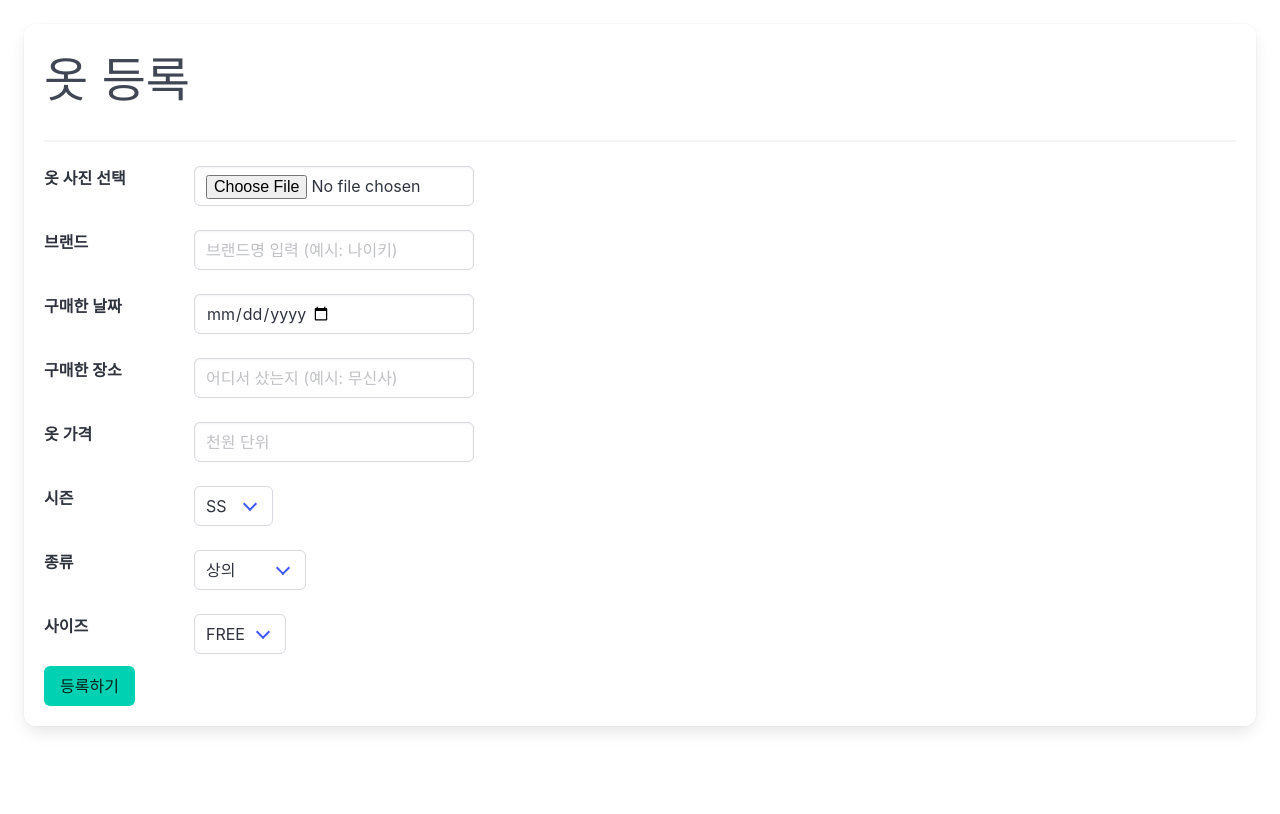
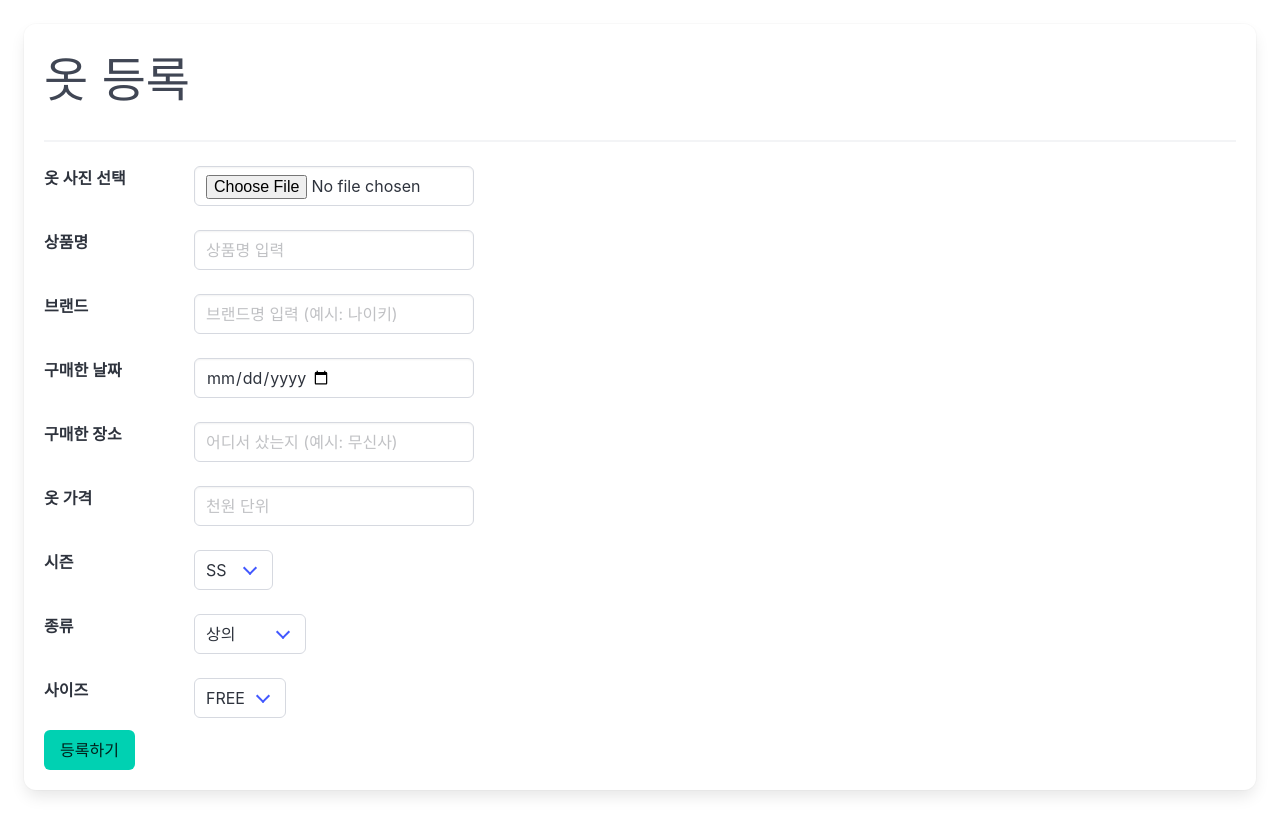
Before and after one commit to mg-2023/week01, a Flask app: page /closet/register in a window 1280 px wide. Before the commit the page ends 732 px from the top, so only its background shows below. Run offline with Flask 3, Linux system fonts and the light colour scheme.

Commit message:
상품명 추가

```diff
--- a/routes/closet.py
+++ b/routes/closet.py
@@ -8,11 +8,6 @@ closet_bp = Blueprint("closet", __name__)
 def index():
     return render_template('closet/index.html')
 
-
-# 등록 화면
-@closet_bp.route("/register", methods=["GET"])
-def register_page():
-    return render_template("closet/register.html")
 
 # 등록 API
 @closet_bp.route("/register", methods=["GET", "POST"])
@@ -34,4 +29,4 @@ def register_item():
         except Exception as e:
             return jsonify({"message": f"등록 실패: {str(e)}"}), 500
 
-    return render_template("register.html")
+    return render_template("closet/register.html")
--- a/services/closet_service.py
+++ b/services/closet_service.py
@@ -31,13 +31,16 @@ def create_closet_item(user_id, form_data, file):
     item_doc = {
         "user_id": user_id,
         "image_url": image_url,
+        "name": form_data.get("name"),
         "brand": form_data.get("brand"),
         "buy_date": form_data.get("date"),
         "buy_method": form_data.get("method"),
         "price": int(form_data.get("price")) if form_data.get("price") else 0,
         "season": form_data.get("season"),
         "type": form_data.get("type"),
-        "size": form_data.get("size")
+        "size": form_data.get("size"),
+        "wear_count": 0,
+        "is_life_fit": False,
     }
 
     result = items.insert_one(item_doc)
--- a/static/js/closet.js
+++ b/static/js/closet.js
@@ -1,5 +1,6 @@
     function register() {
         let brand = $("#brand").val();
+        let name = $("#name").val();
         let fileInput = $("#clothpic")[0];
         let file = fileInput.files[0];
         let buydate = $("#buydate").val();
@@ -17,6 +18,7 @@
 
         let formData = new FormData();
         formData.append("file", file);
+        formData.append("name", name);
         formData.append("brand", brand);
         formData.append("date", buydate);
         formData.append("method", buymethod);
--- a/templates/closet/register.html
+++ b/templates/closet/register.html
@@ -15,6 +15,22 @@
                 <div class="field">
                     <div class="control">
                         <input id="clothpic" class="input" type="file" accept="image/*" />
+                    </div>
+                </div>
+            </div>
+        </div>
+    </div>
+    <div class="field">
+        <div class="columns">
+            <div class="column is-narrow" style="width: 150px">
+                <div class="field">
+                    <label for="name" class="label">상품명</label>
+                </div>
+            </div>
+            <div class="column is-3">
+                <div class="field">
+                    <div class="control">
+                        <input id="name" class="input" type="text" placeholder="상품명 입력" />
                     </div>
                 </div>
             </div>
```
